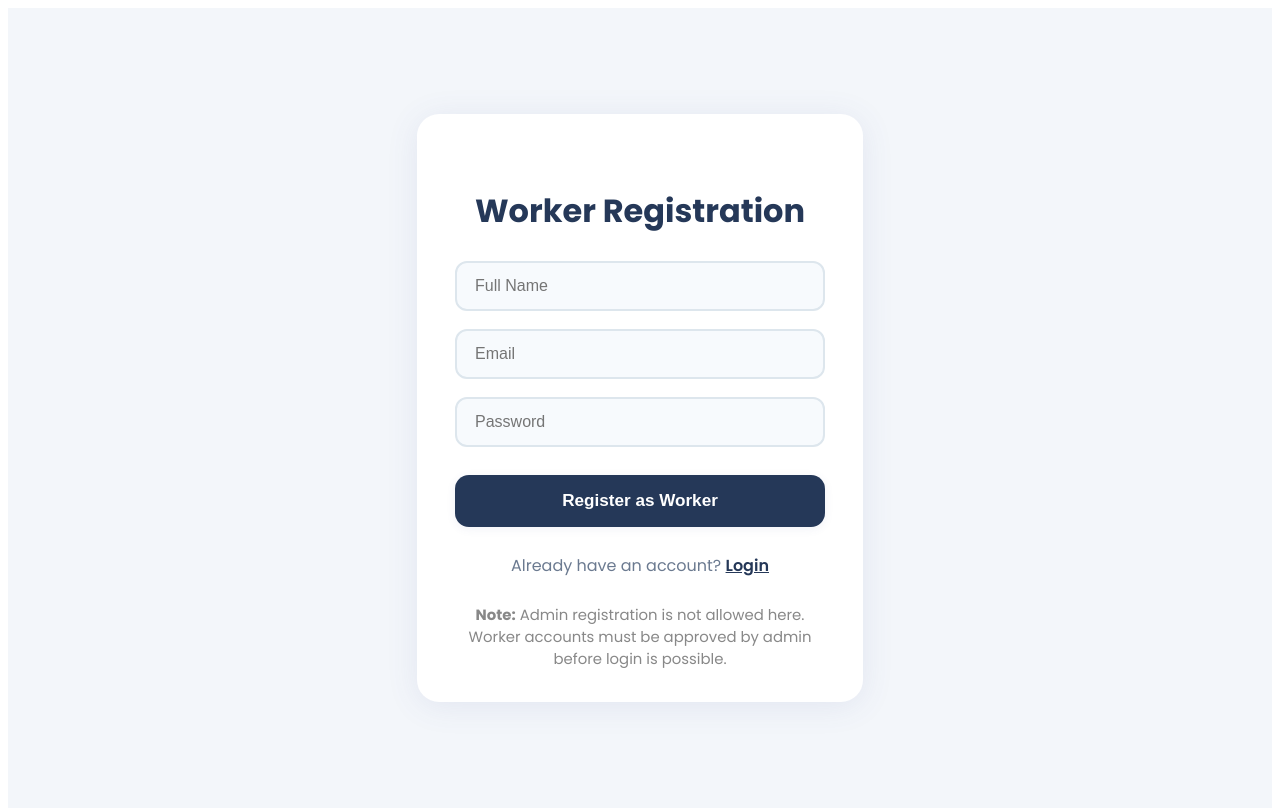
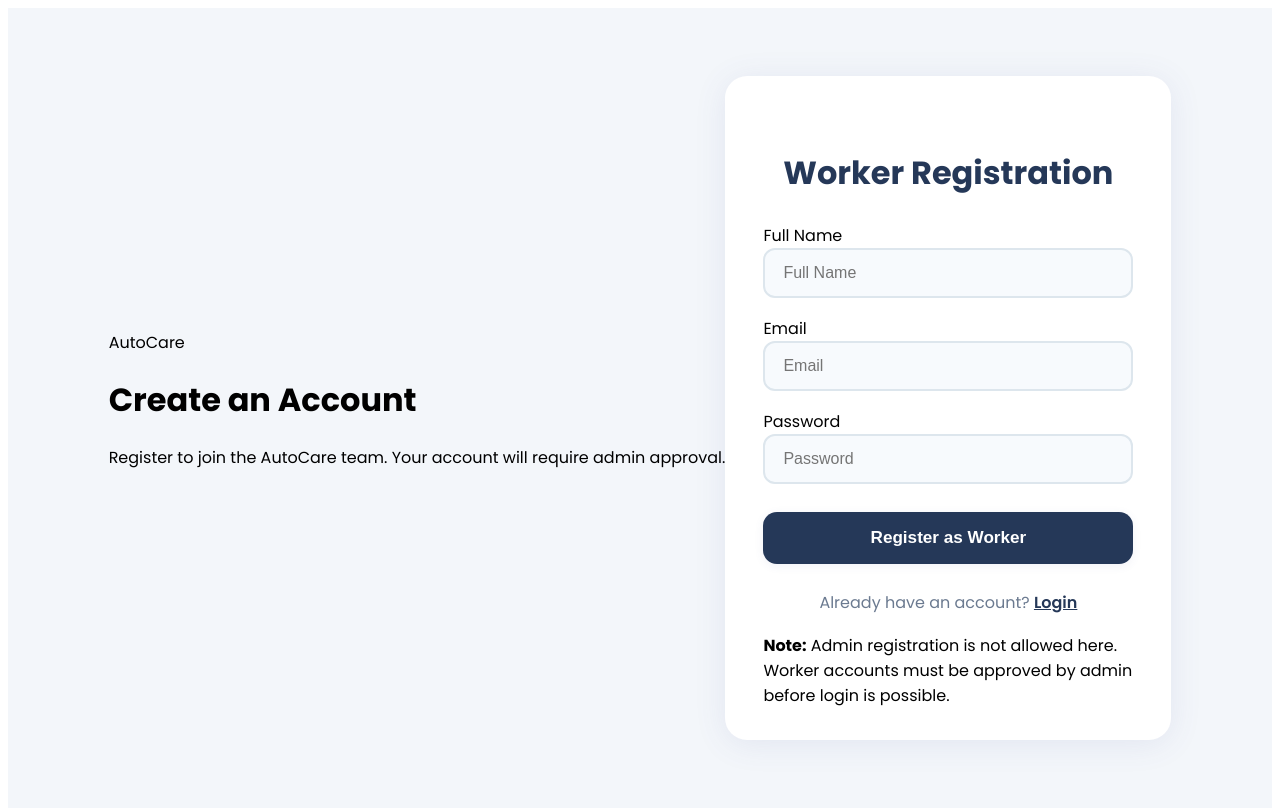
Before and after one commit to DRAKEN-1974/product, a Next.js app: page /login in a window 1280 px wide. Both pictures are taken after a click on the element "Register". Shown: the top 810 px of the page. Built offline with nearby package versions, Linux system fonts and the light colour scheme; no server answers.

Commit message:
Update page.tsx

```diff
--- a/src/app/login/page.tsx
+++ b/src/app/login/page.tsx
@@ -58,7 +58,6 @@ export default function AuthPage() {
         { id: data.user.id, name, role: "pending", email, coins: 0 }
       ]);
       if (profileError) {
-        console.error("Supabase profile insert error:", profileError);
         setError(
           (profileError.message ? profileError.message + " | " : "") +
           (profileError.details ? "Details: " + profileError.details + " | " : "") +
@@ -128,50 +127,86 @@ export default function AuthPage() {
   };
 
   return (
+    <div className={styles.loginPageOuter}>
       <div className={styles.loginPageWrapper}>
-      <form onSubmit={handleAuth} className={styles.formWrapper}>
-        <h2 className={styles.formTitle}>{isRegister ? "Worker Registration" : "Login"}</h2>
+        <div className={styles.leftPanel}>
+          <div className={styles.brand}>
+            <span className={styles.appleCircle} />
+            <span className={styles.brandText}>AutoCare</span>
+          </div>
+          <h1 className={styles.headline}>
+            {isRegister ? "Create an Account" : "Welcome Back"}
+          </h1>
+          <p className={styles.subtext}>
+            {isRegister
+              ? "Register to join the AutoCare team. Your account will require admin approval."
+              : "Sign in to your dashboard to manage your bookings and services."}
+          </p>
+        </div>
+        <form onSubmit={handleAuth} className={styles.formWrapper} autoComplete="off">
+          <h2 className={styles.formTitle}>
+            {isRegister ? "Worker Registration" : "Login"}
+          </h2>
           {isRegister && (
+            <div className={styles.inputGroup}>
+              <label htmlFor="name">
+                <span>Full Name</span>
                 <input
                   type="text"
+                  id="name"
                   placeholder="Full Name"
                   value={name}
                   onChange={e => setName(e.target.value)}
                   required
                   className={styles.input}
+                  autoComplete="off"
                 />
+              </label>
+            </div>
           )}
+          <div className={styles.inputGroup}>
+            <label htmlFor="email">
+              <span>Email</span>
               <input
                 type="email"
+                id="email"
                 placeholder="Email"
                 value={email}
                 onChange={e => setEmail(e.target.value)}
                 required
                 className={styles.input}
+                autoComplete="username"
               />
+            </label>
+          </div>
+          <div className={styles.inputGroup}>
+            <label htmlFor="password">
+              <span>Password</span>
               <input
                 type="password"
+                id="password"
                 placeholder="Password"
                 value={password}
                 onChange={e => setPassword(e.target.value)}
                 required
                 className={styles.input}
+                autoComplete="current-password"
               />
+            </label>
+          </div>
           <button
             type="submit"
             className={styles.button}
             disabled={loading}
           >
-          {loading ? "Processing..." : isRegister ? "Register as Worker" : "Login"}
+            {loading ? (
+              <span className={styles.loadingSpinner}></span>
+            ) : isRegister ? "Register as Worker" : "Login"}
           </button>
           {error && (
-          <>
             <div className={styles.errorMsg}>
               {error}
             </div>
-            {/* Development: show raw error if needed */}
-            {/* <pre style={{ color: "red", fontSize: "0.85em" }}>{JSON.stringify(error, null, 2)}</pre> */}
-          </>
           )}
           <div className={styles.switchText}>
             {isRegister ? (
@@ -197,12 +232,13 @@ export default function AuthPage() {
             )}
           </div>
           {isRegister && (
-          <div style={{ color: "#888", fontSize: "0.93rem", marginTop: "8px", textAlign: "center" }}>
+            <div className={styles.note}>
               <b>Note:</b> Admin registration is not allowed here.<br />
               Worker accounts must be approved by admin before login is possible.
             </div>
           )}
         </form>
       </div>
+    </div>
   );
 }
```
Lines whose indentation alone changed are shown as unchanged.
